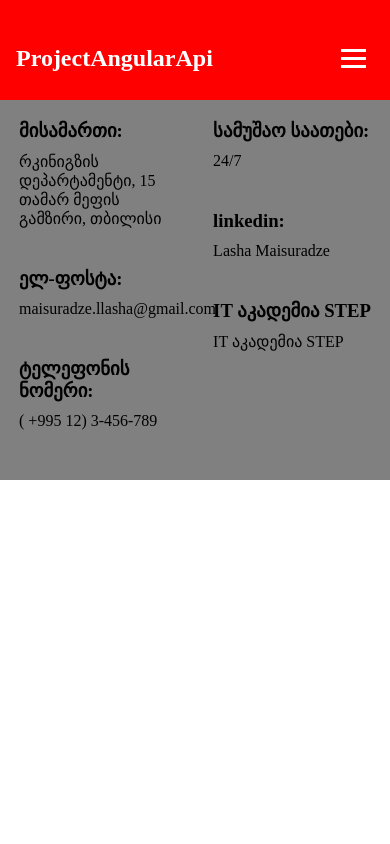
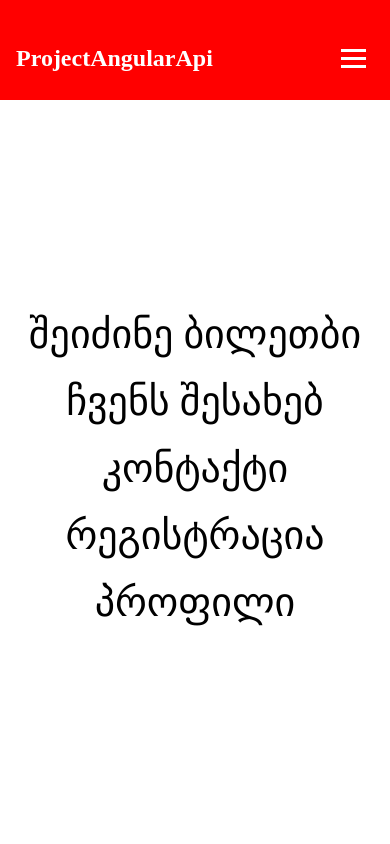
Before and after one commit to lashamm/projectAngular, an Angular app in the folder AngularProject/: page /mobile-nav in a window 390 px wide. Shown: the top 844 px of the page. Built offline with nearby package versions, Linux system fonts and the light colour scheme.

Commit message:
responsive done

```diff
--- a/AngularProject/src/app/mobile-nav/mobile-nav.component.html
+++ b/AngularProject/src/app/mobile-nav/mobile-nav.component.html
@@ -1,3 +1,11 @@
 <main>
-
+    <nav>
+                <ul >
+                    <li routerLink="/home">შეიძინე ბილეთბი</li>
+                    <li routerLink="/about">ჩვენს შესახებ</li>
+                    <li routerLink="/contact">კონტაქტი</li>
+                    <li routerLink="/profile">რეგისტრაცია</li>
+                    <li routerLink='/client-profile'>პროფილი</li>
+                </ul>
+                </nav>
 </main>
--- a/AngularProject/src/app/mobile-nav/mobile-nav.component.scss
+++ b/AngularProject/src/app/mobile-nav/mobile-nav.component.scss
@@ -0,0 +1,20 @@
+main{
+    height: 100vh;
+    display: flex;
+    justify-content: center;
+    align-items: center;
+    nav{
+        display: flex;
+        height:50vh;
+        ul{
+            display: flex;
+            flex-direction: column;
+            gap:20px;
+            align-items: center;
+            li{
+                list-style: none;
+                font-size:40px;
+            }
+        }
+    }
+}
```
